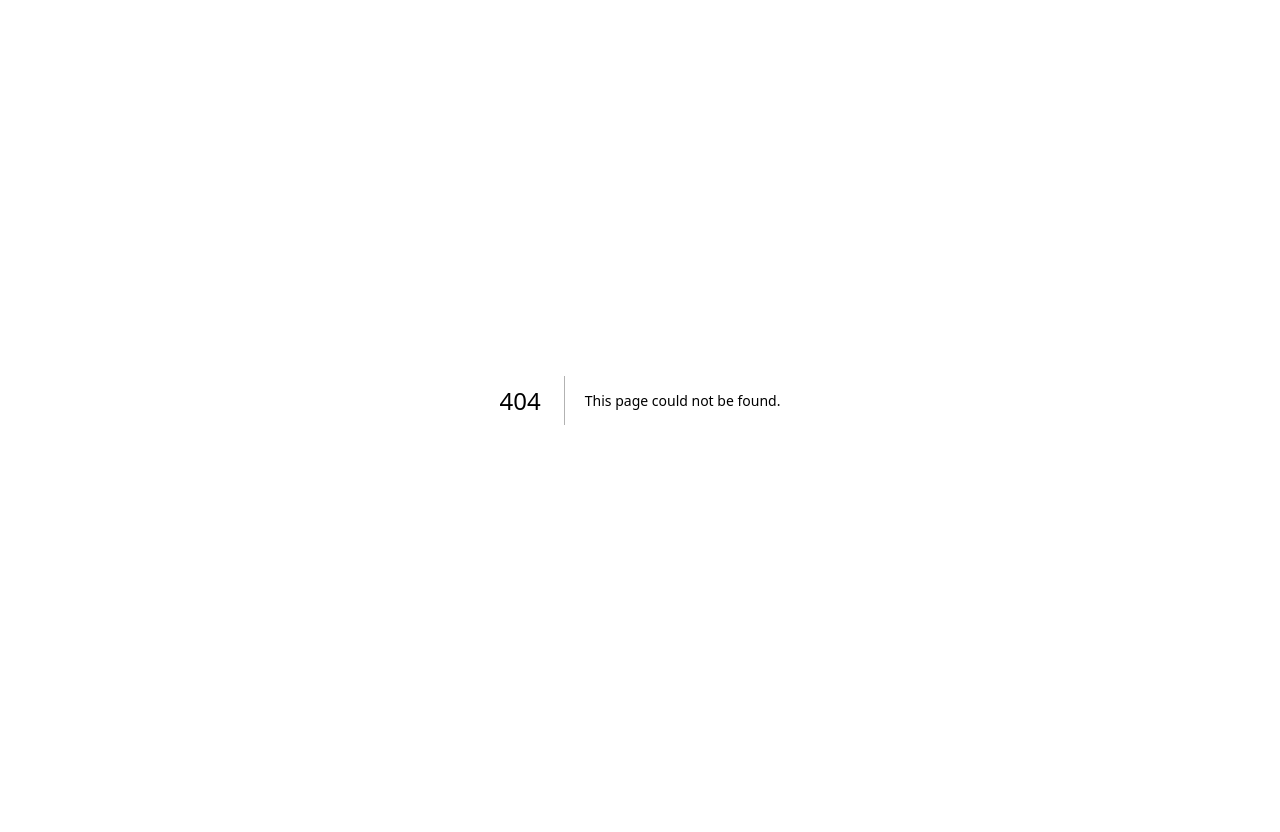
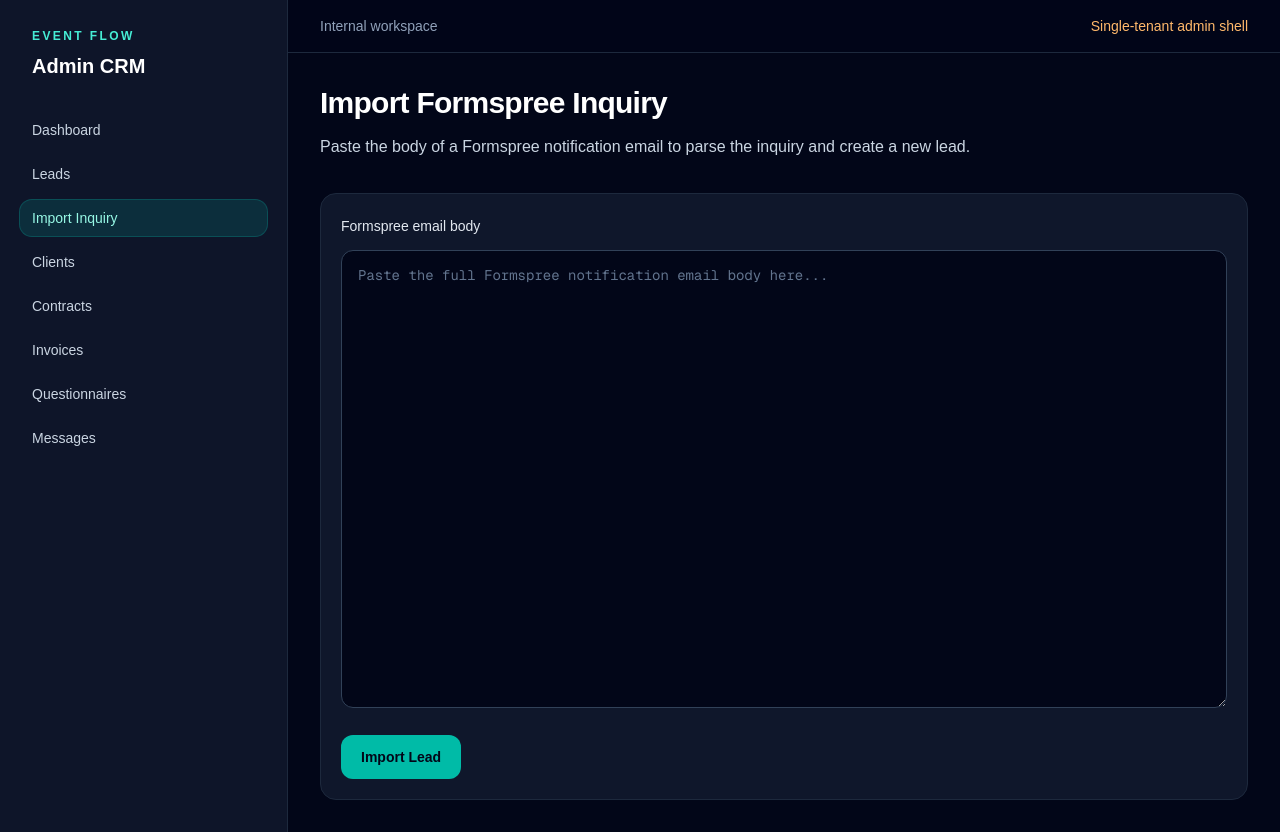
Before and after one commit to Peter2oussaint/event-flow, a Next.js app: page /admin/leads/import in a window 1280 px wide. Before the commit this address had no page. Before the commit the page ends 800 px from the top, so only its background shows below. Built offline with nearby package versions, Linux system fonts and the light colour scheme.

Commit message:
feat: add Formspree email import workflow

```diff
--- a/app/admin/layout.tsx
+++ b/app/admin/layout.tsx
@@ -6,6 +6,7 @@ import { usePathname } from "next/navigation";
 const navItems = [
   { label: "Dashboard", href: "/admin/dashboard" },
   { label: "Leads", href: "/admin/leads" },
+  { label: "Import Inquiry", href: "/admin/leads/import" },
   { label: "Clients", href: "/admin/clients" },
   { label: "Contracts", href: "/admin/contracts" },
   { label: "Invoices", href: "/admin/invoices" },
--- /dev/null
+++ b/app/admin/leads/import/page.tsx
@@ -0,0 +1,98 @@
+"use client";
+
+import { type FormEvent, useState } from "react";
+
+export default function ImportFormspreeInquiryPage() {
+  const [emailBody, setEmailBody] = useState("");
+  const [isSubmitting, setIsSubmitting] = useState(false);
+  const [message, setMessage] = useState<string | null>(null);
+  const [error, setError] = useState<string | null>(null);
+
+  async function handleSubmit(event: FormEvent<HTMLFormElement>) {
+    event.preventDefault();
+    setIsSubmitting(true);
+    setMessage(null);
+    setError(null);
+
+    try {
+      const response = await fetch("/api/leads/import-email", {
+        method: "POST",
+        headers: {
+          "Content-Type": "application/json",
+        },
+        body: JSON.stringify({ emailBody }),
+      });
+
+      const result = await response.json();
+
+      if (!response.ok) {
+        throw new Error(
+          typeof result.error === "string"
+            ? result.error
+            : "Failed to import lead",
+        );
+      }
+
+      setEmailBody("");
+      setMessage("Lead imported successfully.");
+    } catch (importError) {
+      setError(
+        importError instanceof Error
+          ? importError.message
+          : "Failed to import lead",
+      );
+    } finally {
+      setIsSubmitting(false);
+    }
+  }
+
+  return (
+    <div>
+      <div className="max-w-3xl">
+        <h2 className="text-3xl font-semibold tracking-tight text-white">
+          Import Formspree Inquiry
+        </h2>
+        <p className="mt-3 text-base leading-7 text-slate-300">
+          Paste the body of a Formspree notification email to parse the inquiry
+          and create a new lead.
+        </p>
+      </div>
+
+      <form
+        onSubmit={handleSubmit}
+        className="mt-8 rounded-2xl border border-slate-800 bg-slate-900 p-5"
+      >
+        <label className="block">
+          <span className="text-sm font-medium text-slate-200">
+            Formspree email body
+          </span>
+          <textarea
+            value={emailBody}
+            onChange={(event) => setEmailBody(event.target.value)}
+            rows={18}
+            className="mt-3 w-full rounded-xl border border-slate-700 bg-slate-950 px-4 py-3 font-mono text-sm leading-6 text-slate-100 outline-none transition placeholder:text-slate-500 focus:border-teal-400"
+            placeholder="Paste the full Formspree notification email body here..."
+          />
+        </label>
+
+        <div className="mt-5 flex flex-col gap-3 sm:flex-row sm:items-center sm:justify-between">
+          <button
+            type="submit"
+            disabled={isSubmitting}
+            className="rounded-xl bg-teal-500 px-5 py-3 text-sm font-semibold text-slate-950 transition hover:bg-teal-300 disabled:cursor-not-allowed disabled:opacity-60"
+          >
+            {isSubmitting ? "Importing..." : "Import Lead"}
+          </button>
+
+          {message ? (
+            <p className="text-sm font-medium text-teal-200">{message}</p>
+          ) : null}
+
+          {error ? (
+            <p className="text-sm font-medium text-orange-300">{error}</p>
+          ) : null}
+        </div>
+      </form>
+    </div>
+  );
+}
--- /dev/null
+++ b/app/api/leads/import-email/route.ts
@@ -0,0 +1,71 @@
+import { prisma } from "@/lib/prisma";
+import { parseFormspreeEmailBody } from "@/lib/imports/formspreeEmailParser";
+import { leadSchema } from "@/lib/validation/lead";
+
+export async function POST(request: Request) {
+  try {
+    let body;
+
+    try {
+      body = await request.json();
+    } catch {
+      return Response.json(
+        { error: "Request body must be valid JSON" },
+        { status: 400 },
+      );
+    }
+
+    if (!body || typeof body.emailBody !== "string") {
+      return Response.json(
+        { error: "emailBody must be provided as a string" },
+        { status: 400 },
+      );
+    }
+
+    let parsedLead;
+
+    try {
+      parsedLead = parseFormspreeEmailBody(body.emailBody);
+    } catch (error) {
+      return Response.json(
+        {
+          error:
+            error instanceof Error
+              ? error.message
+              : "Failed to parse Formspree email body",
+        },
+        { status: 400 },
+      );
+    }
+
+    const result = leadSchema.safeParse(parsedLead);
+
+    if (!result.success) {
+      return Response.json({ error: result.error.flatten() }, { status: 400 });
+    }
+
+    const data = result.data;
+
+    const lead = await prisma.lead.create({
+      data: {
+        name: data.name,
+        email: data.email,
+        phone: data.phone,
+        eventDate: new Date(data.eventDate),
+        venue: data.venue,
+        message: data.message,
+        source: data.source ?? "FORMSPREE",
+        status: "NEW",
+      },
+    });
+
+    return Response.json({ success: true, lead });
+  } catch (error) {
+    console.error(error);
+
+    return Response.json(
+      { error: "Failed to import lead email" },
+      { status: 500 },
+    );
+  }
+}
--- /dev/null
+++ b/lib/imports/formspreeEmailParser.ts
@@ -0,0 +1,68 @@
+type ImportedFormspreeLead = {
+  name: string;
+  email: string;
+  phone: string;
+  eventDate: string;
+  venue: string;
+  message: string;
+  source: "FORMSPREE";
+};
+
+function getLineAfterLabel(lines: string[], label: string) {
+  const labelIndex = lines.findIndex((line) => line.trim() === label);
+
+  if (labelIndex === -1) {
+    throw new Error(`Missing required Formspree email field: ${label}`);
+  }
+
+  const value = lines[labelIndex + 1]?.trim();
+
+  if (!value) {
+    throw new Error(`Missing value for Formspree email field: ${label}`);
+  }
+
+  return value;
+}
+
+export function parseFormspreeEmailBody(
+  emailBody: string,
+): ImportedFormspreeLead {
+  if (!emailBody.trim()) {
+    throw new Error("Formspree email body is required");
+  }
+
+  const lines = emailBody.replace(/\r\n/g, "\n").split("\n");
+  const messageLabelIndex = lines.findIndex((line) => line.trim() === "message");
+
+  if (messageLabelIndex === -1) {
+    throw new Error("Missing required Formspree email field: message");
+  }
+
+  const submittedIndex = lines.findIndex(
+    (line, index) =>
+      index > messageLabelIndex && line.trim().startsWith("Submitted"),
+  );
+
+  if (submittedIndex === -1) {
+    throw new Error("Missing Submitted line after Formspree message");
+  }
+
+  const message = lines
+    .slice(messageLabelIndex + 1, submittedIndex)
+    .join("\n")
+    .trim();
+
+  if (!message) {
+    throw new Error("Missing value for Formspree email field: message");
+  }
+
+  return {
+    name: getLineAfterLabel(lines, "name"),
+    email: getLineAfterLabel(lines, "email"),
+    phone: getLineAfterLabel(lines, "phone"),
+    eventDate: getLineAfterLabel(lines, "event_date"),
+    venue: getLineAfterLabel(lines, "venue"),
+    message,
+    source: "FORMSPREE",
+  };
+}
```
